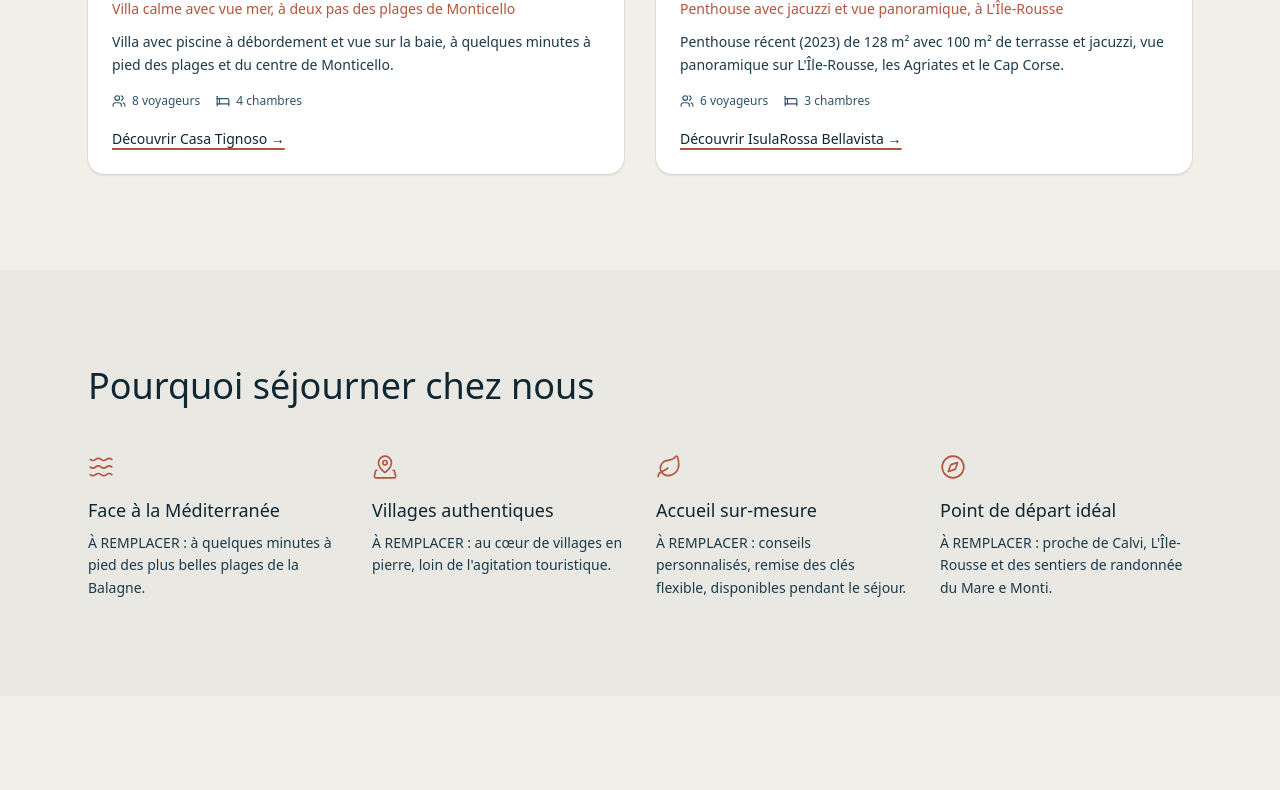
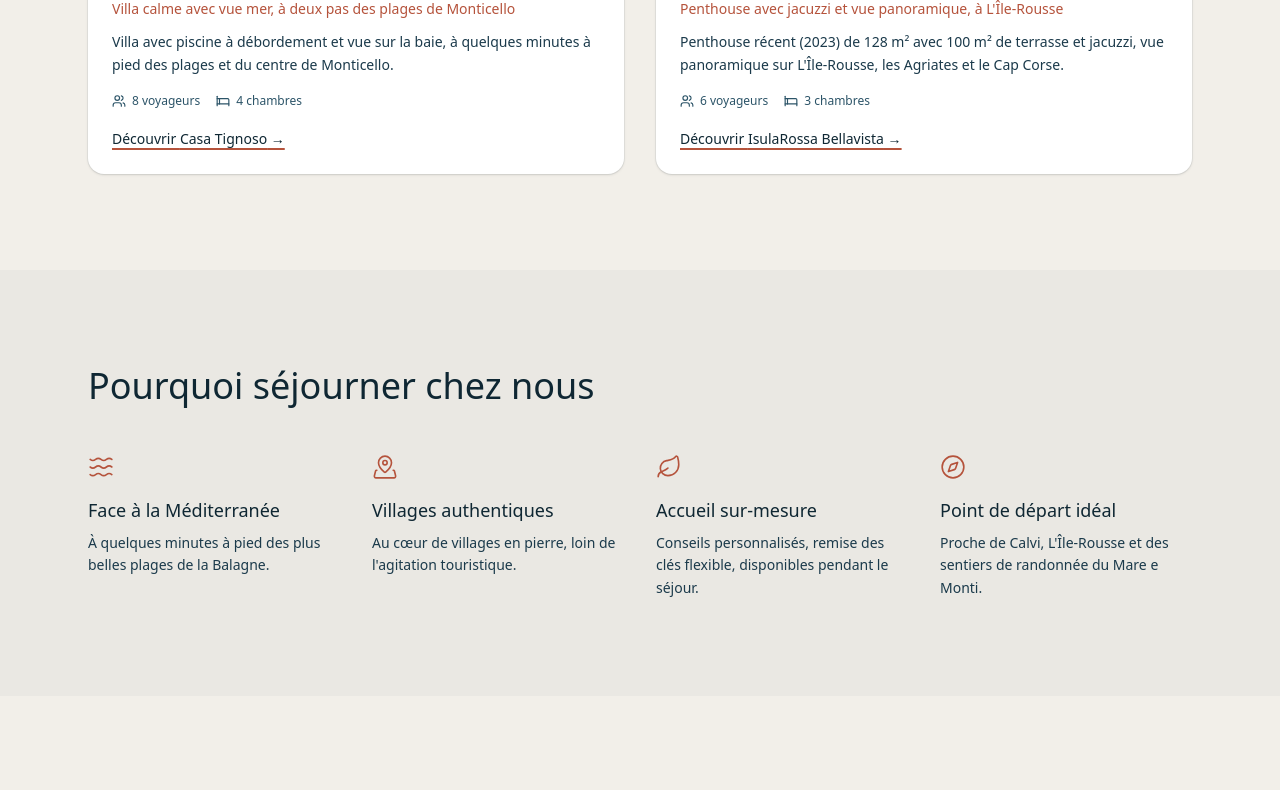
Before and after one commit to bruno2bee-cell/corse-locations, a Next.js app: page / in a window 1280 px wide. Shown: the part 1527-2317 px from the top of the page. Built offline with nearby package versions, Linux system fonts and the light colour scheme.

Commit message:
Update page.tsx

```diff
--- a/app/page.tsx
+++ b/app/page.tsx
@@ -11,22 +11,22 @@ const strengths = [
   {
     icon: Waves,
     title: "Face à la Méditerranée",
-    text: "À REMPLACER : à quelques minutes à pied des plus belles plages de la Balagne.",
+    text: "À quelques minutes à pied des plus belles plages de la Balagne.",
   },
   {
     icon: MapPinned,
     title: "Villages authentiques",
-    text: "À REMPLACER : au cœur de villages en pierre, loin de l'agitation touristique.",
+    text: "Au cœur de villages en pierre, loin de l'agitation touristique.",
   },
   {
     icon: Leaf,
     title: "Accueil sur-mesure",
-    text: "À REMPLACER : conseils personnalisés, remise des clés flexible, disponibles pendant le séjour.",
+    text: "Conseils personnalisés, remise des clés flexible, disponibles pendant le séjour.",
   },
   {
     icon: Compass,
     title: "Point de départ idéal",
-    text: "À REMPLACER : proche de Calvi, L'Île-Rousse et des sentiers de randonnée du Mare e Monti.",
+    text: "Proche de Calvi, L'Île-Rousse et des sentiers de randonnée du Mare e Monti.",
   },
 ];
 
```
